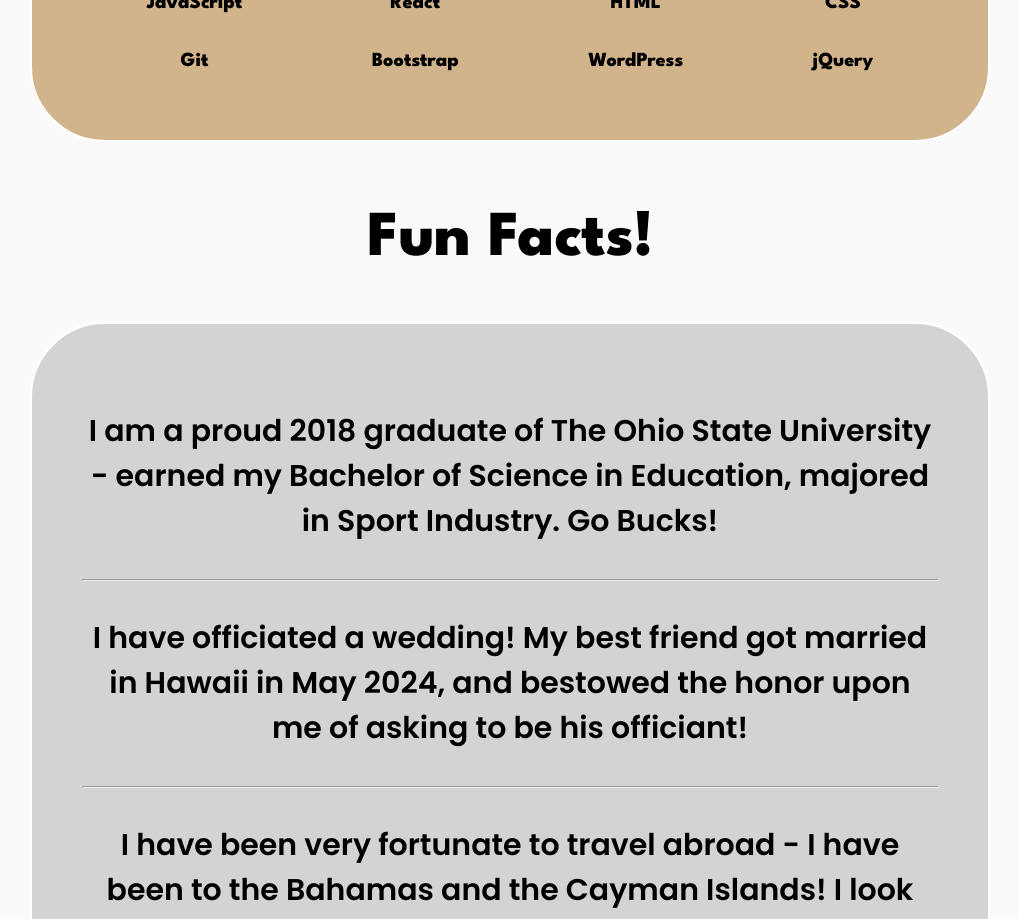
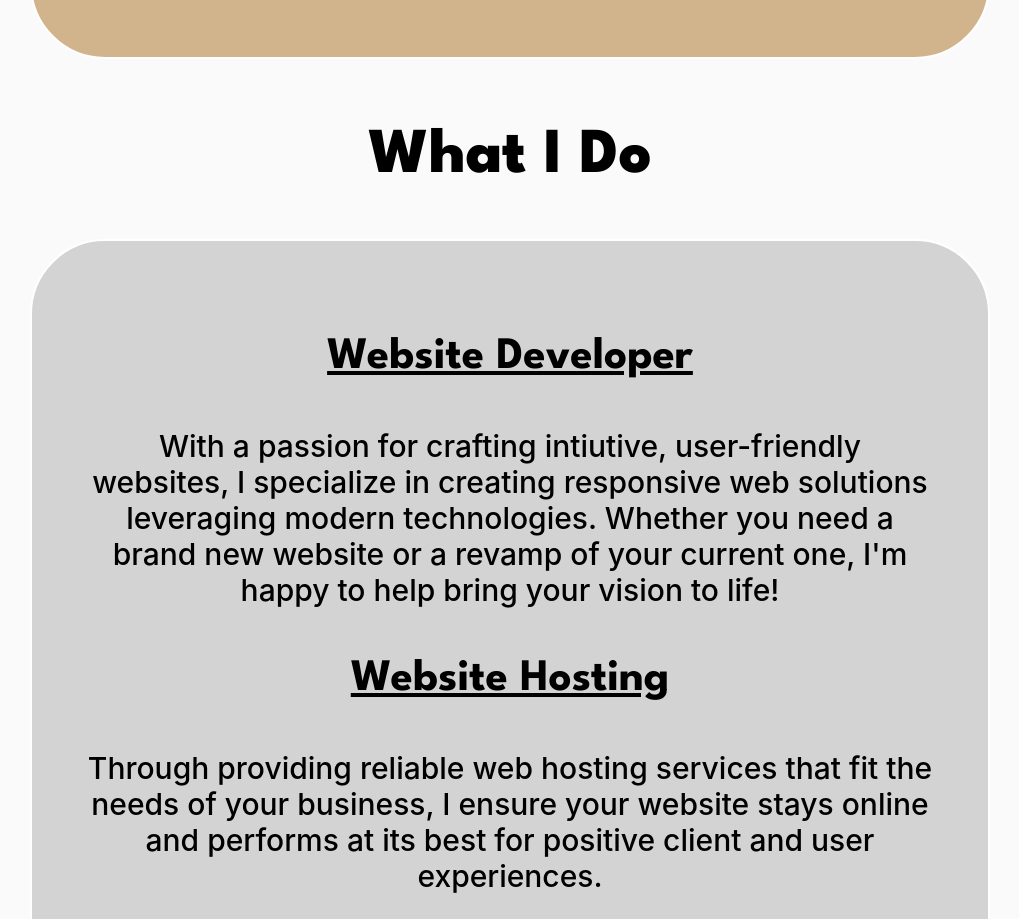
Before and after one commit to dtharris95/damari-harris-portfolio, a React (Create React App) app: page / in a window 1280 px wide. Shown: the part 1860-2779 px from the top of the page, without its empty margins (130-1149 px from the left). Built offline with nearby package versions, Linux system fonts and the light colour scheme.

Commit message:
Added some new content to portfolio site.

```diff
--- a/public/index.html
+++ b/public/index.html
@@ -26,20 +26,10 @@
       Learn how to configure a non-root public URL by running `npm run build`.
     -->
 
-    <!-- Navbar Font -->
     <link rel="preconnect" href="https://fonts.googleapis.com">
     <link rel="preconnect" href="https://fonts.gstatic.com" crossorigin>
-    <link href="https://fonts.googleapis.com/css2?family=Luckiest+Guy&display=swap" rel="stylesheet">
+    <link href="https://fonts.googleapis.com/css2?family=League+Spartan:wght@100..900&display=swap" rel="stylesheet">
 
-    <!-- TEST FONT -->
-    <link rel="preconnect" href="https://fonts.googleapis.com">
-<link rel="preconnect" href="https://fonts.gstatic.com" crossorigin>
-<link href="https://fonts.googleapis.com/css2?family=League+Spartan:wght@100..900&display=swap" rel="stylesheet">
-
-    <!-- Homepage Font -->
-    <link rel="preconnect" href="https://fonts.googleapis.com">
-    <link rel="preconnect" href="https://fonts.gstatic.com" crossorigin>
-    <link href="https://fonts.googleapis.com/css2?family=Poppins:wght@600&display=swap" rel="stylesheet">
   </head>
   <body>
     <noscript>You need to enable JavaScript to run this app.</noscript>
--- a/src/components/Cards/cards.scss
+++ b/src/components/Cards/cards.scss
@@ -7,7 +7,7 @@
     display: grid;
     grid-template-columns: auto auto auto auto;
     text-align: center;
-    background-color: tan;
+    background-color: lightgray;
     padding: 50px;
     border-radius: 75px;
 }
@@ -38,6 +38,7 @@
 
 .project-images {
     transition: transform 0.3s ease-in-out;
+    border-radius: 5%;
 }
 
 .project-images:hover {
--- a/src/components/Homepage/index.js
+++ b/src/components/Homepage/index.js
@@ -70,25 +70,56 @@ const Homepage = () => {
           </div>
         </div>
 
+        <div className="service-section">
+          <h2 className="service-heading">What I Do</h2>
+          <div className="service-container">
+            <h3 className="service-subheading">
+              <u>Website Developer</u>
+            </h3>
+            <p className="info-text">
+              With a passion for crafting intiutive, user-friendly websites, I
+              specialize in creating responsive web solutions leveraging modern
+              technologies. Whether you need a brand new website or a revamp of
+              your current one, I'm happy to help bring your vision to life!
+            </p>
+            <h3 className="service-subheading">
+              <u>Website Hosting</u>
+            </h3>
+            <p className="info-text">
+              Through providing reliable web hosting services that fit the needs
+              of your business, I ensure your website stays online and performs
+              at its best for positive client and user experiences.
+            </p>
+            {/* <hr></hr> */}
+            <br></br>
+            <p className="info-text">
+              For any freelance inquiries, feel free to reach out{" "}
+              <a className="email-link" href="mailto:dharris.webdev@gmail.com">
+                <b>here!</b>
+              </a>
+            </p>
+          </div>
+        </div>
+
         <div className="facts-section">
           <h2 className="facts-heading">Fun Facts!</h2>
           <div className="facts-container">
             <p className="info-text">
-              I am a proud 2018 graduate of The Ohio State University - earned
-              my Bachelor of Science in Education, majored in Sport Industry. Go
-              Bucks!
+              I am a proud 2018 graduate of <b>The Ohio State University</b> -
+              earned my Bachelor of Science in Education, majored in Sport
+              Industry. <b>Go Bucks!</b>
             </p>
             <hr></hr>
             <p className="info-text">
-              I have officiated a wedding! My best friend got married in Hawaii
-              in May 2024, and bestowed the honor upon me of asking to be his
-              officiant!
+              <b>I have officiated a wedding!</b> My best friend got married in
+              Hawaii in May 2024, and bestowed the honor upon me of asking to be
+              his officiant!
             </p>
             <hr></hr>
             <p className="info-text">
-              I have been very fortunate to travel abroad - I have been to the
-              Bahamas and the Cayman Islands! I look forward to seeing where my
-              future travels will take me.
+              I have been very fortunate to travel abroad - I have been to the{" "}
+              <b>Bahamas</b> and the <b>Cayman Islands!</b> I look forward to
+              seeing where my future travels will take me.
             </p>
           </div>
         </div>
--- a/src/components/Homepage/index.scss
+++ b/src/components/Homepage/index.scss
@@ -3,7 +3,8 @@
 }
 
 body {
-    font-family: 'Poppins', sans-serif;
+    // font-family: 'Poppins', sans-serif;
+    font-weight: 500;
 }
 
 .container-home {
@@ -15,7 +16,7 @@ body {
 .main-header {
     text-align: center;
     font-family: "League Spartan", sans-serif;
-  font-optical-sizing: auto;
+    font-optical-sizing: auto;
     font-weight: 800;
     font-size: 105px;
 }
@@ -31,7 +32,7 @@ body {
     justify-content: center;
 }
 
-.about-section, .skills-section, .facts-section, .project-section {
+.about-section, .skills-section, .facts-section, .project-section, .service-section {
     padding-bottom: 15px;
     text-align: center;
 }
@@ -46,20 +47,34 @@ body {
     padding: 50px;
 }
 
-.facts-container, .info-container {
+.facts-container {
+    padding: 50px;
+    border: white 2px solid;
+    background-color: tan;
+    border-radius: 75px;
+}
+
+.info-container, .service-container {
     padding: 50px;
     border: white 2px solid;
     background-color: lightgray;
     border-radius: 75px;
 }
 
-.about-me, .facts-heading, .project-heading, .skills-heading {
+.about-me, .facts-heading, .project-heading, .skills-heading, .service-heading {
     font-family: "League Spartan", sans-serif;
     font-optical-sizing: auto;
     font-weight: 800;
     // font-weight: lighter;
     text-align: center;
     font-size: 64px;
+}
+
+.service-subheading {
+    font-size: 45px;
+    font-family: "League Spartan", sans-serif;
+    font-optical-sizing: auto;
+    font-weight: 700;
 }
 
 .info-text {
@@ -99,6 +114,10 @@ body {
 
 .vacation-img {
     border-radius: 25px;
+}
+
+.email-link {
+    color: black;
 }
 
 // p {
--- a/src/components/Navbar/index.scss
+++ b/src/components/Navbar/index.scss
@@ -56,6 +56,7 @@ body {
 
 .nav-links {
     text-align: center;
+    font-weight: bold;
 }
 
 // Extra Small Devices
```
